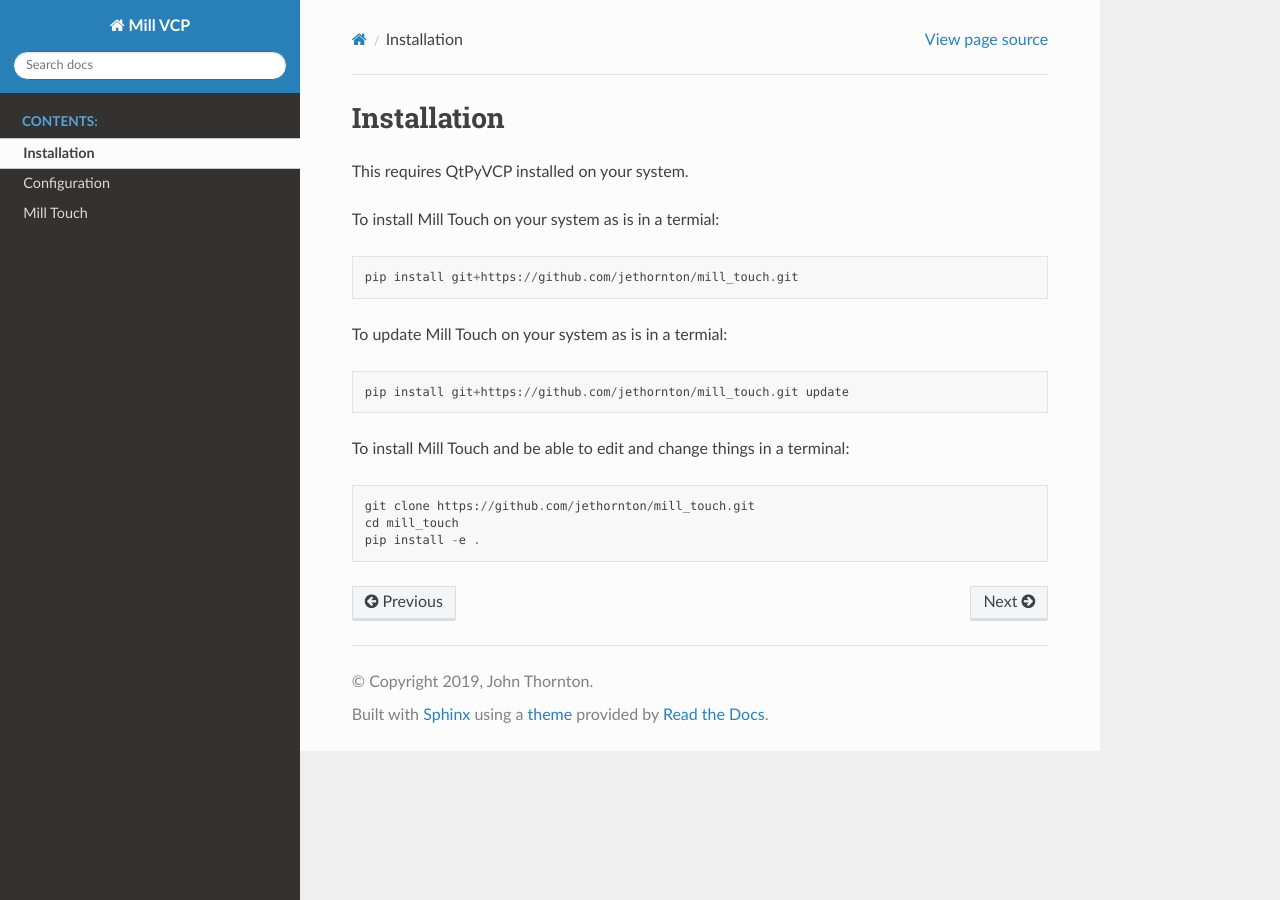
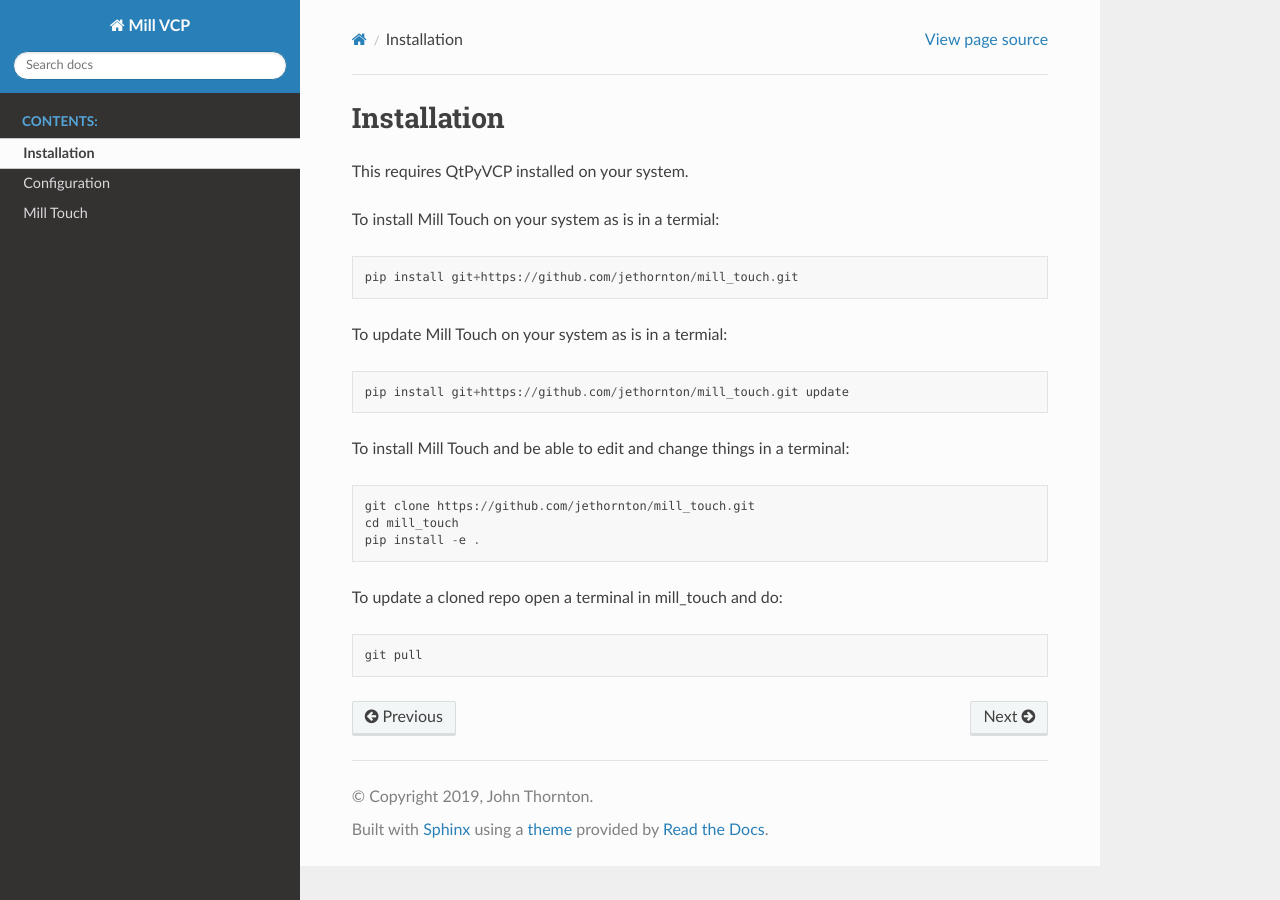
Before and after one commit to jethornton/mill_touch, a Sphinx documentation site: the page built from docs/source/install.rst, in a window 1280 px wide. Built offline with Sphinx 7.4.7 and the Read the Docs theme 2.0.0, drawn with Linux system fonts in a browser that asks for light colours.

Commit message:
update docs again

```diff
--- a/docs/source/install.rst
+++ b/docs/source/install.rst
@@ -21,3 +21,8 @@
     git clone https://github.com/jethornton/mill_touch.git
     cd mill_touch
     pip install -e .
+
+To update a cloned repo open a terminal in mill_touch and do:
+::
+
+    git pull
```
